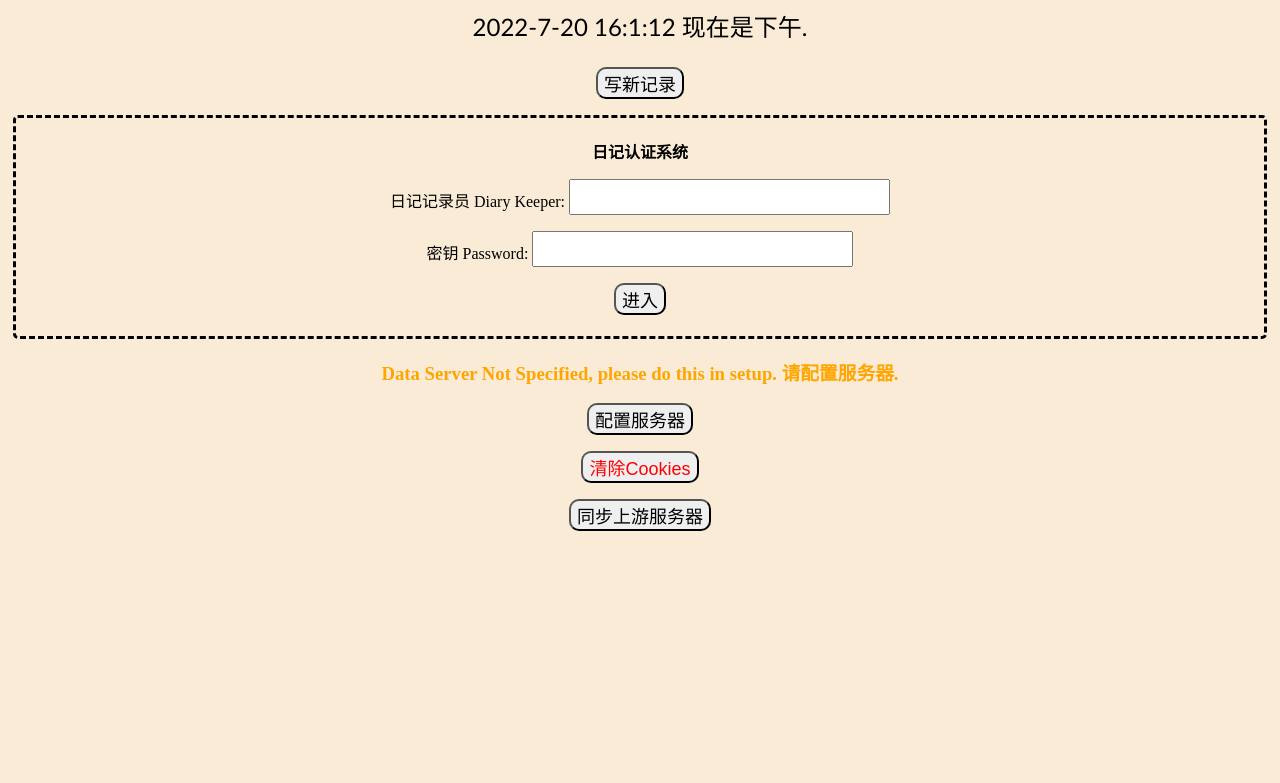
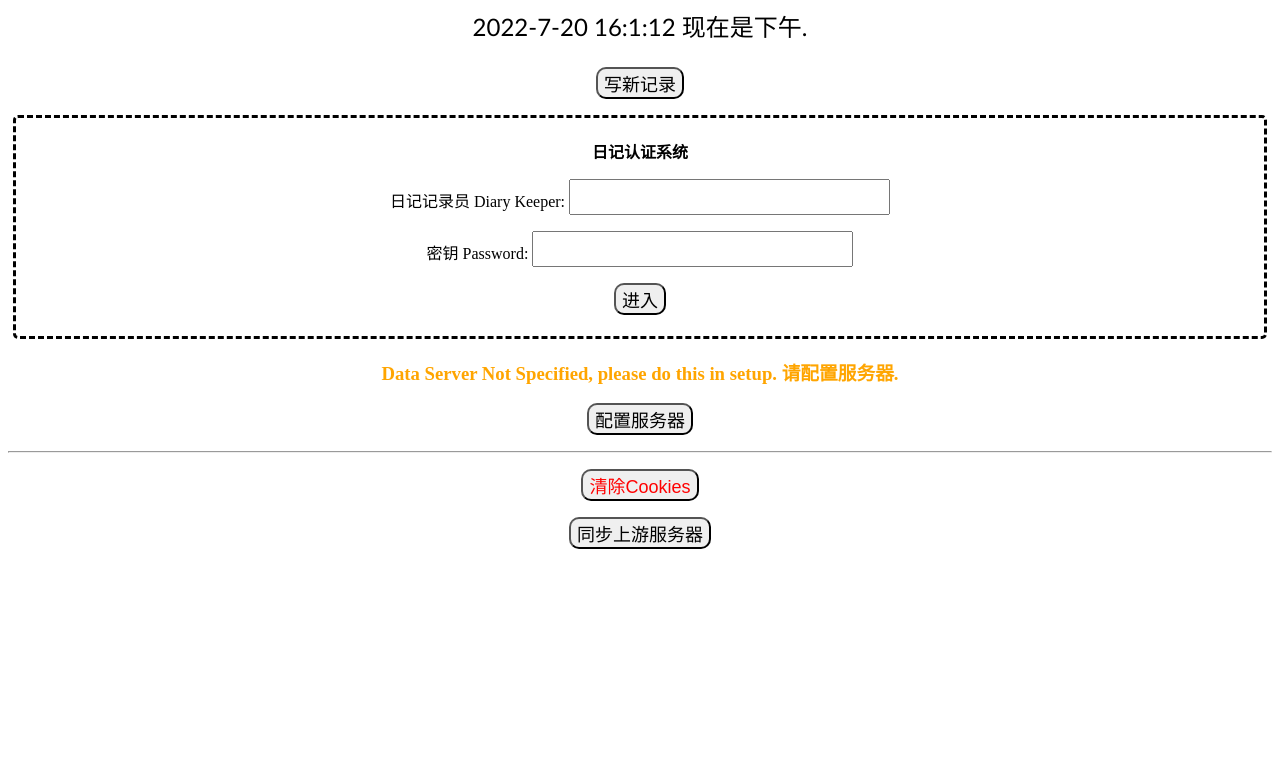
Before and after one commit to Weicheng783/diary, a PHP site: page /gallery/diary.php in a window 1280 px wide. Shown: the top 783 px of the page. Run offline with PHP 8.4, Linux system fonts and the light colour scheme.

Commit message:
Change to normal color

```diff
--- a/diary.php
+++ b/diary.php
@@ -7,7 +7,7 @@
     </head>
     <meta http-equiv='Content-Type' content='text/html; charset=utf-8' />
 
-    <body style="display:center; background-color: antiquewhite;">
+    <body style="display:center; background-color: white;">
         <div id='header_group' style="display:block; text-align: center;"></div>
         <p class="narrator" style="font-size: x-large; text-align: center; " id="ymd"></p>
         <p style="text-align: center;"><button type="submit" class="header_button" onclick="location.href='diary_edit.php'" style="text-align: center;">写新记录</button></p>
@@ -132,7 +132,7 @@
 
                             echo '<form action="diary_edit.php#search_index" name="form" method="post" enctype="multipart/form-data" style="font-size: large; text-align: center; color: purple">
                             <input type="hidden" name="search_index" value="'.$rows[$i]['diary_id'].'"/>
-                            <input type="submit" name="submit" value="修改这条记录" />';
+                            <p><button type="submit" name="submit" class="header_button" onclick="" style="text-align:flex;">修改这条记录</button></p>';
                             echo '</form>';
 
 
@@ -200,6 +200,8 @@
         }
 
     ?>
+
+    <hr />
 
     <p style="text-align: center;"><button type="submit" class="header_button" onclick="location.href='diary_reset_cookie.php'" style="text-align: center; color:red;">清除Cookies</button></p>
     <p style="text-align: center;"><button type="submit" class="header_button" onclick="location.href='diary_sync.php'" style="text-align: center;">同步上游服务器</button></p>
--- a/diary_edit.php
+++ b/diary_edit.php
@@ -7,7 +7,7 @@
     </head>
     <meta http-equiv='Content-Type' content='text/html; charset=utf-8' />
 
-    <body style="display:center; background-color: antiquewhite;">
+    <body style="display:center; background-color: white;">
         <div id='header_group' style="display:block; text-align: center;"></div>
         <p class="narrator" style="font-size: x-large; text-align: center; " id="ymd"></p>
         <p style="text-align: center;"><button type="submit" class="header_button" onclick="location.href='diary.php'" style="text-align: center;">回到主页面</button></p>
```
